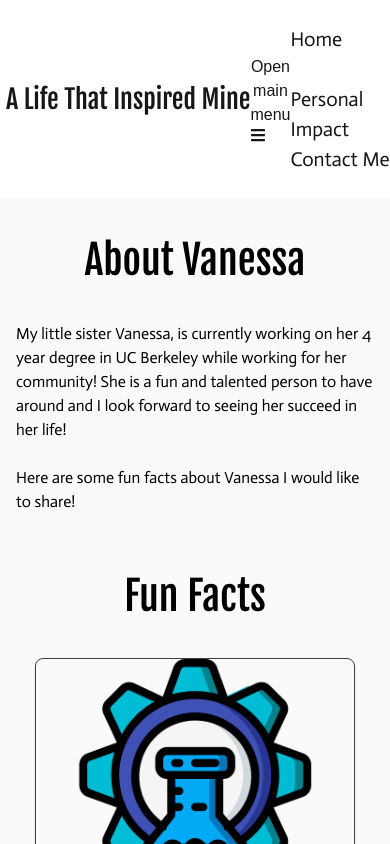
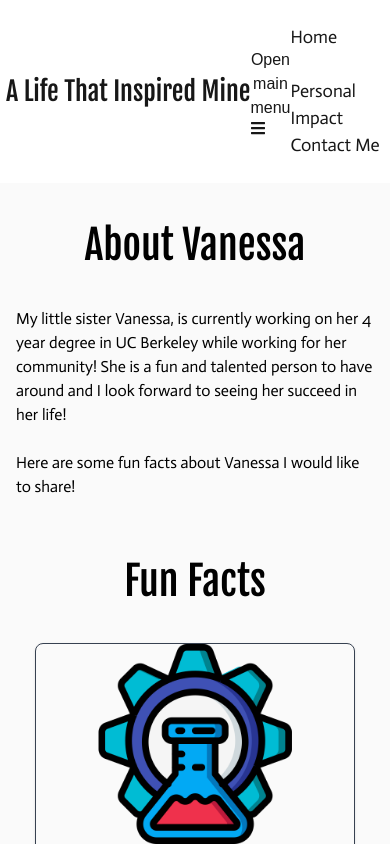
Before and after one commit to dherrera-code/inspirationalperson, a Next.js app: page /pages/about in a window 390 px wide. Shown: the top 844 px of the page. Built offline with nearby package versions, Linux system fonts and the light colour scheme.

Commit message:
adjust font-size for navlinks, and adjust image height responsiveness!

```diff
--- a/app/components/BottomFooter.tsx
+++ b/app/components/BottomFooter.tsx
@@ -12,7 +12,7 @@ const BottomFooter = () => {
           </FooterLinkGroup>
         </div>
         <FooterDivider />
-        <FooterCopyright className='dark:text-white' href="#" by="Daniel Herrera™" year={2026} />
+        <FooterCopyright className='dark:text-white' by="Daniel Herrera™" year={2026} />
       </div>
     </Footer>
   )
--- a/app/components/CardFacts.tsx
+++ b/app/components/CardFacts.tsx
@@ -12,7 +12,7 @@ const CardFacts = () => {
         <div className="grid lg:grid-cols-2 place-items-center gap-8 justify-stretch object-contain">
             {cardArray.map((cards, index) => (
                 <div key={index} className="flex flex-col items-center border border-gray-700 shadow-md rounded-lg shadow-sm md:flex-row max-w-[20rem] md:max-w-xl hover:bg-gray-100 dark:bg-[#F3F4F6] dark:text-black text-black">
-                    <img className="object-contain w-auto h-60 rounded-t-lg md:w-48 md:rounded-none md:rounded-s-lg" src={cards.img} alt={cards.alt} />
+                    <img className="object-contain w-auto h-50 sm:h-60 rounded-t-lg md:w-48 md:rounded-none md:rounded-s-lg" src={cards.img} alt={cards.alt} />
                     <div className="flex flex-col justify-between p-4 leading-normal">
                         <h5 className="mb-2 text-2xl font-bold tracking-tight">{cards.title}</h5>
                         <p className="mb-3 font-normal ">{cards.desc}</p>
--- a/app/components/TopNavbar.tsx
+++ b/app/components/TopNavbar.tsx
@@ -25,10 +25,10 @@ const TopNavbar = () => {
                     {/* {pages.map((page, index) => (
                         <NavbarLink key={index} className={isActive(page.path) ? 'active md:me-2 font-actor text-[20px]' : "md:me-2 font-actor text-[20px]"} href={page.path} >{page.name}</NavbarLink>
                     ))} */}
-                    <NavbarLink className={isActive("/") ? "active md:me-1.5 font-actor text-[20px]" : "md:me-1.5 font-actor text-[20px]"} href={pages[0].path}>{pages[0].name}</NavbarLink>
-                    <NavbarLink  className={isActive("/pages/about") ? "active md:me-1.5 font-actor text-[20px]" : "md:me-1.5 font-actor text-[20px]"} href={pages[1].path}>{pages[1].name}</NavbarLink>
-                    <NavbarLink  className={isActive("/pages/why") ? "active md:me-1.5 font-actor text-[20px]" : "md:me-1.5 font-actor text-[20px]"} href={pages[2].path}>{pages[2].name}</NavbarLink>
-                    <NavbarLink  className={isActive("/pages/contact") ? "active md:me-1.5 font-actor text-[20px]" : "md:me-1.5 font-actor text-[20px]"} href={pages[3].path}>{pages[3].name}</NavbarLink>
+                    <NavbarLink className={isActive("/") ? "active md:me-1.5 font-actor text-[18px]" : "md:me-1.5 font-actor text-[18px]"} href={pages[0].path}>{pages[0].name}</NavbarLink>
+                    <NavbarLink  className={isActive("/pages/about") ? "active md:me-1.5 font-actor text-[18px]" : "md:me-1.5 font-actor text-[18px]"} href={pages[1].path}>{pages[1].name}</NavbarLink>
+                    <NavbarLink  className={isActive("/pages/why") ? "active md:me-1.5 font-actor text-[18px]" : "md:me-1.5 font-actor text-[18px]"} href={pages[2].path}>{pages[2].name}</NavbarLink>
+                    <NavbarLink  className={isActive("/pages/contact") ? "active md:me-1.5 font-actor text-[18px]" : "md:me-1.5 font-actor text-[18px]"} href={pages[3].path}>{pages[3].name}</NavbarLink>
                 </NavbarCollapse>
             </Navbar>
         </header>
```
